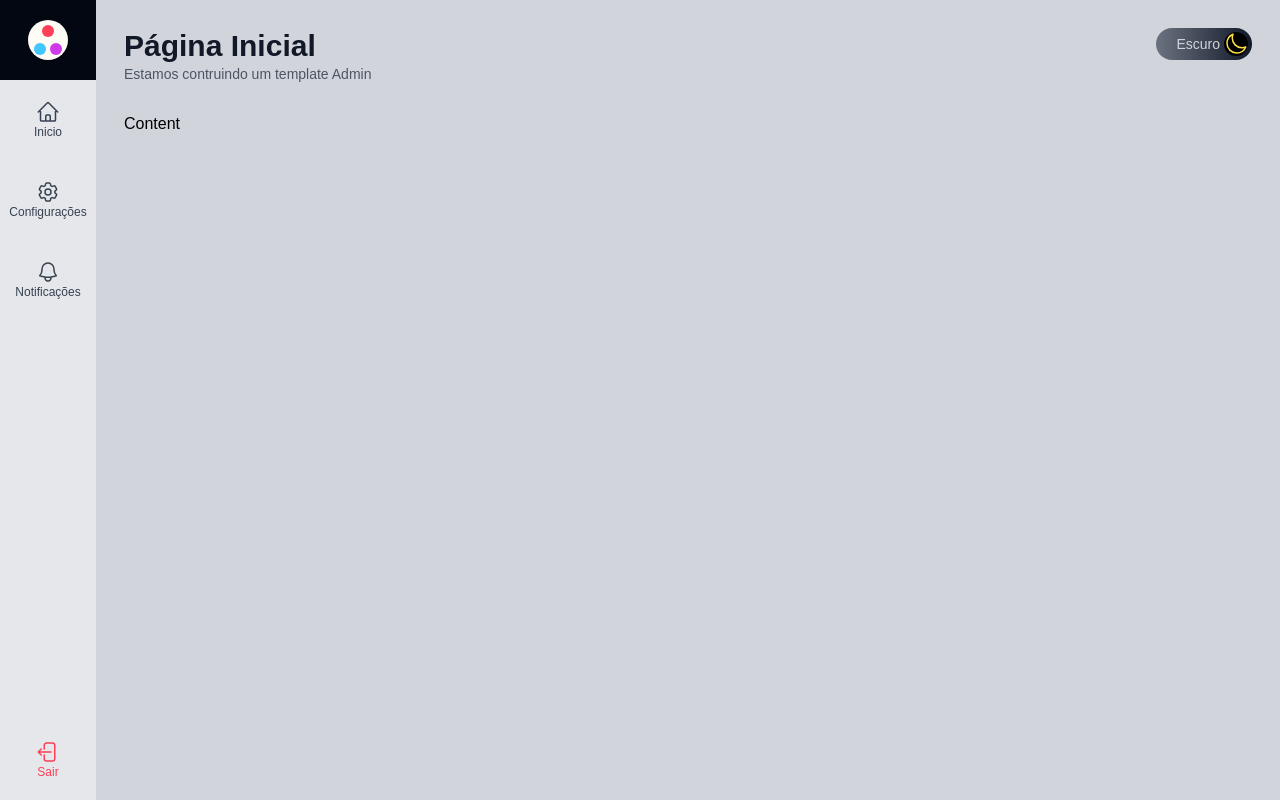
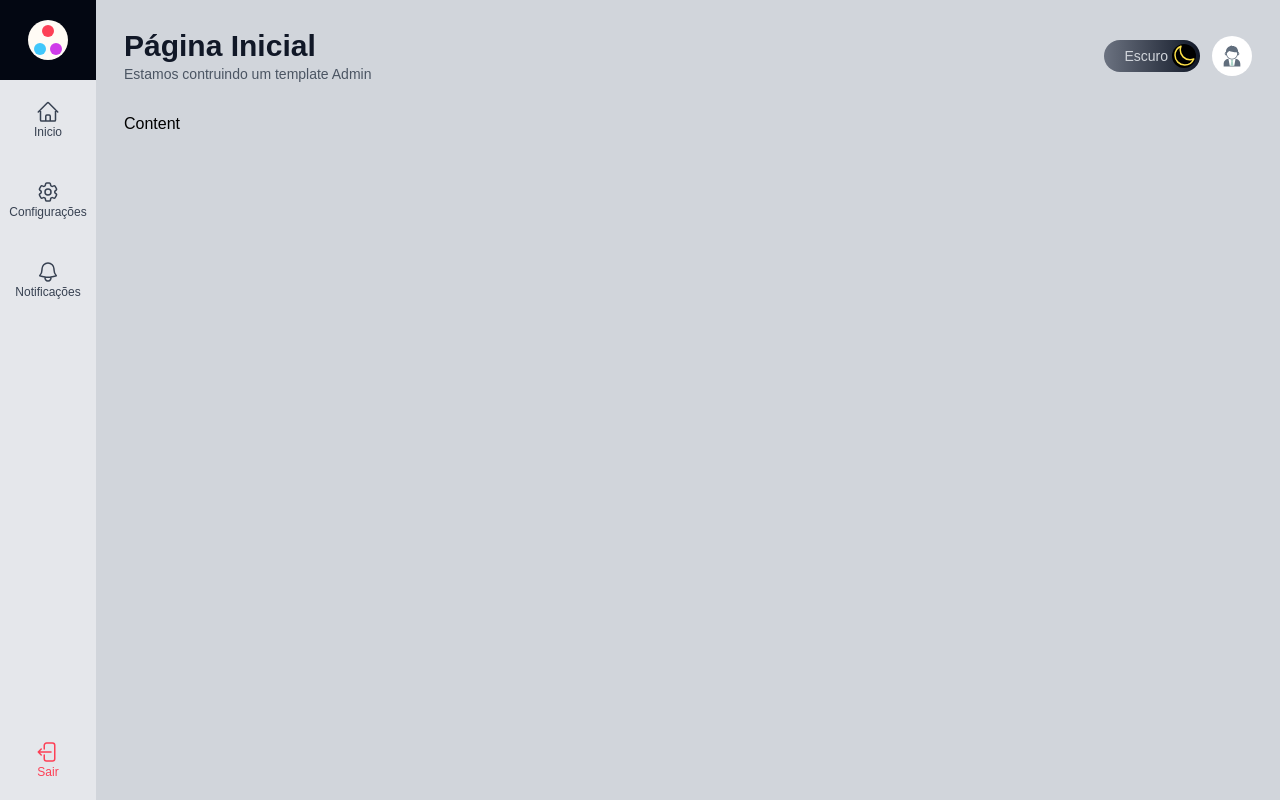
Before and after one commit to xmurilo/TemplateAdmin, a Next.js app: page / in a window 1280 px wide. Built offline with nearby package versions, Linux system fonts and the light colour scheme; no server answers.

Commit message:
feat: applying the UerAvatar in Header

```diff
--- a/src/components/template/Header.tsx
+++ b/src/components/template/Header.tsx
@@ -1,6 +1,7 @@
 import Title from "./Title";
 import ButtonToggleTheme from "./ButtonToggleTheme";
 import useAppData from "@/src/data/hooks/useAppData";
+import UserAvatar from "./UserAvatar";
 
 interface HeaderProps {
   title: string;
@@ -12,8 +13,9 @@
   return (
     <header className={`flex`}>
       <Title title={props.title} subTitle={props.subTitle} />
-      <div className={`flex flex-grow justify-end`}>
+      <div className={`flex flex-grow justify-end items-center`}>
         <ButtonToggleTheme theme={ctx.theme} toggleTheme={ctx.toggleTheme} />
+        <UserAvatar className="ml-3" />
       </div>
     </header>
   );
```
